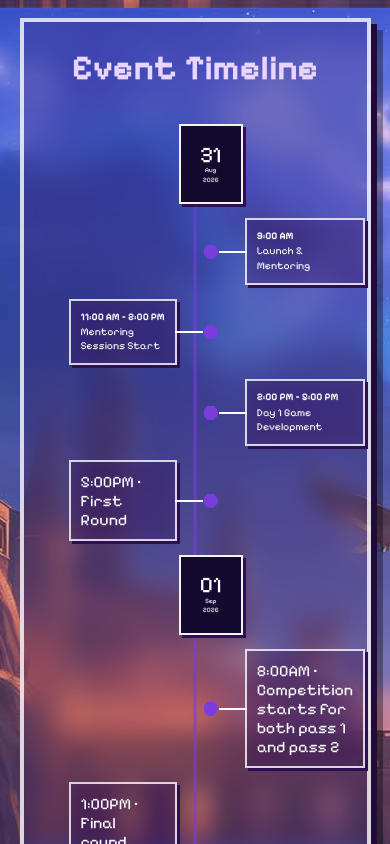
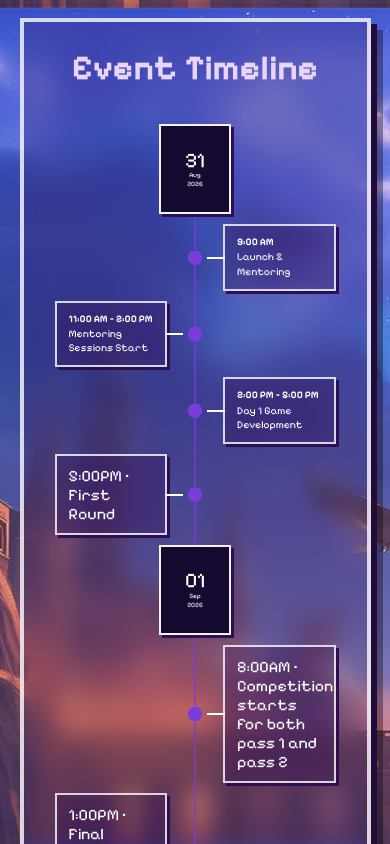
Before and after one commit to RashmiR777/RESOLVE26, a React (Vite) app: page / in a window 390 px wide. Shown: the part 1680-2524 px from the top of the page. Built offline with nearby package versions, Linux system fonts and the light colour scheme.

Commit message:
timeline text

```diff
--- a/src/App.css
+++ b/src/App.css
@@ -376,27 +376,23 @@ white-space:nowrap;
 @media(max-width:768px){
 
 .timeline-visual{
-
-  /* mobile: smaller center column */
-  --timeline-center: 40px;
-  --timeline-gap: 14px;
-  grid-template-columns:1fr var(--timeline-center) 1fr;
-
-
+  --timeline-center: 36px;
+  --timeline-gap: 10px;
+  grid-template-columns:minmax(0, 1fr) var(--timeline-center) minmax(0, 1fr);
+  padding: 0 6px;
+  gap: 10px;
 }
 
 .timeline-visual::before{
-
-width:3px;
-
+  width:2px;
   left:50%;
   transform:translateX(-50%);
-
 }
 
 .timeline-day-card{
-width:64px;
-padding:8px;
+  width:min(72px, 24vw);
+  min-height:90px;
+  padding:8px 6px;
   border-width:2px;
   box-shadow:3px 3px 0 #2d0f52;
   justify-self:center;
@@ -404,72 +400,63 @@ z-index:3;
 }
 
 .timeline-day-card span{
-font-size:1.4rem;
+  font-size:1.3rem;
+  line-height:1.02;
 }
 
 .timeline-day-card p{
   font-size:.42rem;
   margin:1px 0;
+  line-height:1.05;
 }
 
 .timeline-marker{
-
   width:14px;
-
   height:14px;
-
   border-width:2px;
-
 }
 
 .timeline-card{
-
-padding:10px;
-
+  width:100%;
+  max-width:none;
+  min-width:0;
+  padding:10px 12px;
   border-width:2px;
-
   box-shadow:3px 3px 0 #2d0f52;
-
 }
 
 .timeline-content{
-
   gap:2px;
-
 }
 
 .timeline-content strong{
-
   font-size:.63rem;
-
   line-height:1.2;
-
 }
 
 .timeline-content span{
+  font-size:.66rem;
+  line-height:1.35;
+  white-space:normal;
+  overflow-wrap:break-word;
+  word-break:normal;
+  hyphens:auto;
+}
 
-font-size:.66rem;
-
-line-height:1.35;
-
-white-space:normal;
-
-overflow-wrap:break-word;
-
-word-break:normal;
-
-hyphens:auto;
-
+.timeline-item-row.left .timeline-card,
+.timeline-item-row.right .timeline-card {
+  width:100%;
+  max-width:none;
 }
 
 .timeline-item-row.left .timeline-card::after{
-right:-28px;
-width:28px;
+  right:-18px;
+  width:18px;
 }
 
 .timeline-item-row.right .timeline-card::before{
-left:-28px;
-width:28px;
+  left:-18px;
+  width:18px;
 }
 
 }
```
Lines whose indentation alone changed are shown as unchanged.
